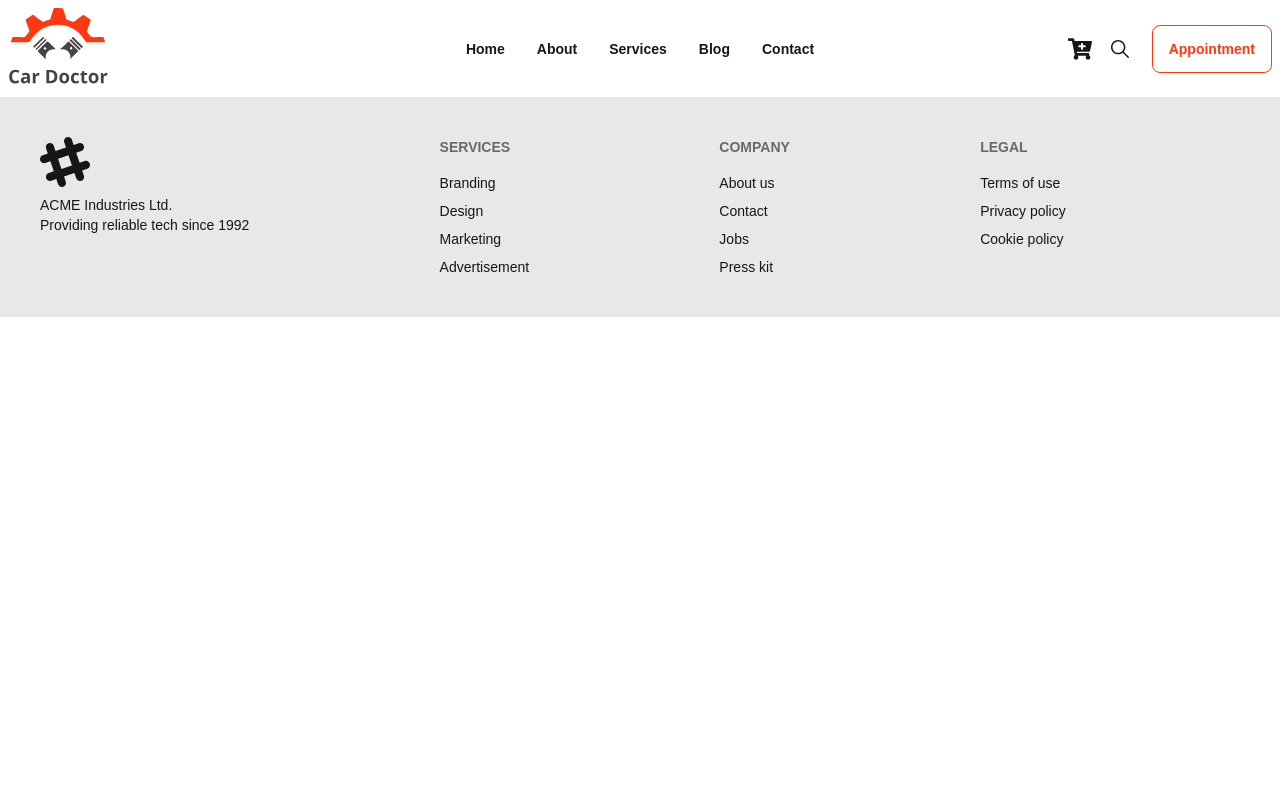
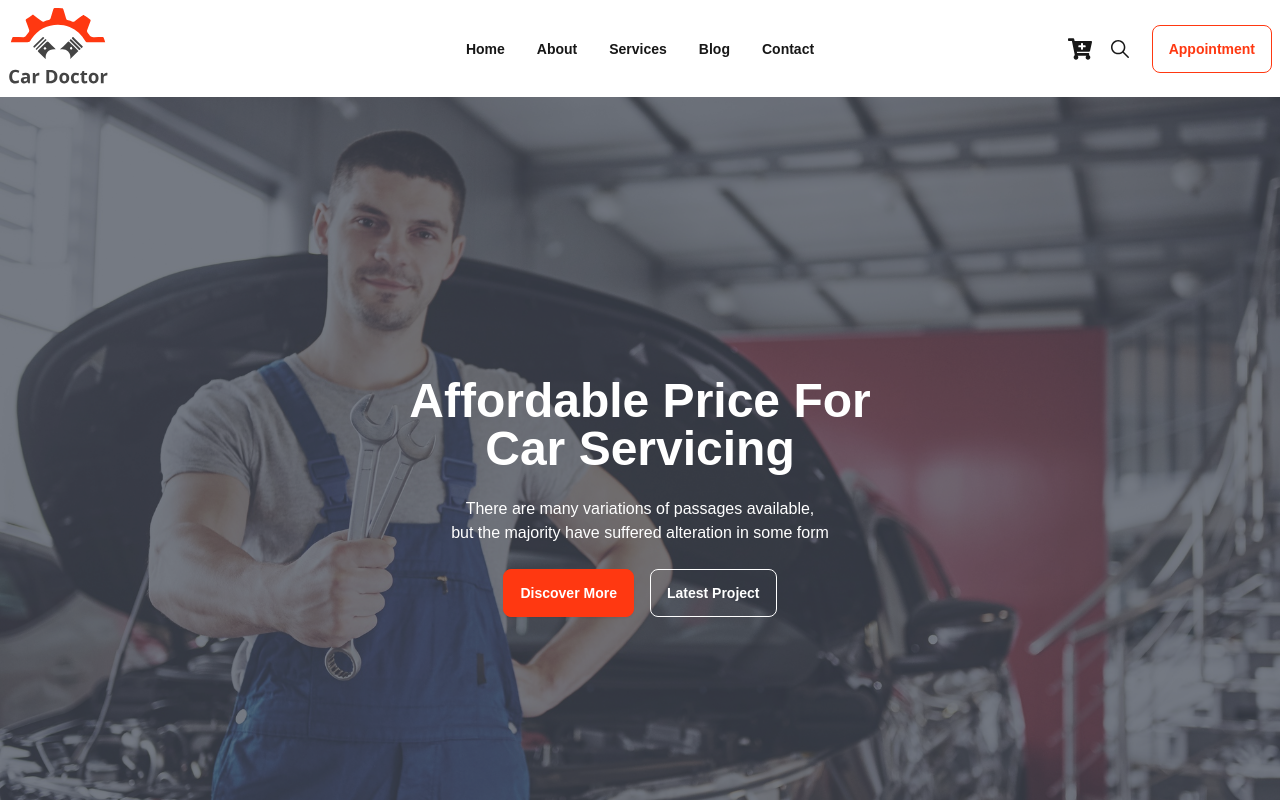
Before and after one commit to sajib689/car-doctor-with-next-js, a Next.js app: page / in a window 1280 px wide. Shown: the top 800 px of the page. Built offline with nearby package versions, Linux system fonts and the light colour scheme.

Commit message:
config the btn

```diff
--- /dev/null
+++ b/src/components/Homepage/Banner.jsx
@@ -0,0 +1,27 @@
+import img from '../../../public/assets/images/banner/1.jpg';
+
+const Banner = () => {
+  return (
+    <div
+      className="hero min-h-screen"
+      style={{ backgroundImage: `url(${img.src})`, backgroundSize: 'cover', backgroundPosition: 'center' }}
+    >
+      <div className="hero-overlay bg-opacity-70"></div> {/* Optional: overlay for better text visibility */}
+      <div className="hero-content flex-col lg:flex-row">
+        <div className="text-center flex flex-col justify-center items-center">
+          <h1 className="text-5xl font-bold text-white text-center">Affordable Price For <br /> Car Servicing</h1>
+          <p className="py-6 text-white text-center">
+            There are many variations of passages available, <br /> but the majority have suffered alteration in some form
+          </p>
+
+          <div className="flex justify-center space-x-4"> {/* Center buttons and add space between them */}
+            <button className="btn btn-primary">Discover More</button>
+            <button className="btn btn-outline text-white">Latest Project</button>
+          </div>
+        </div>
+      </div>
+    </div>
+  );
+};
+
+export default Banner;
--- a/src/components/Homepage/Homepage.jsx
+++ b/src/components/Homepage/Homepage.jsx
@@ -1,9 +1,10 @@
+import Banner from "./Banner";
 
 
 const Homepage = () => {
     return (
         <div>
-
+            <Banner/>
         </div>
     );
 };
```
